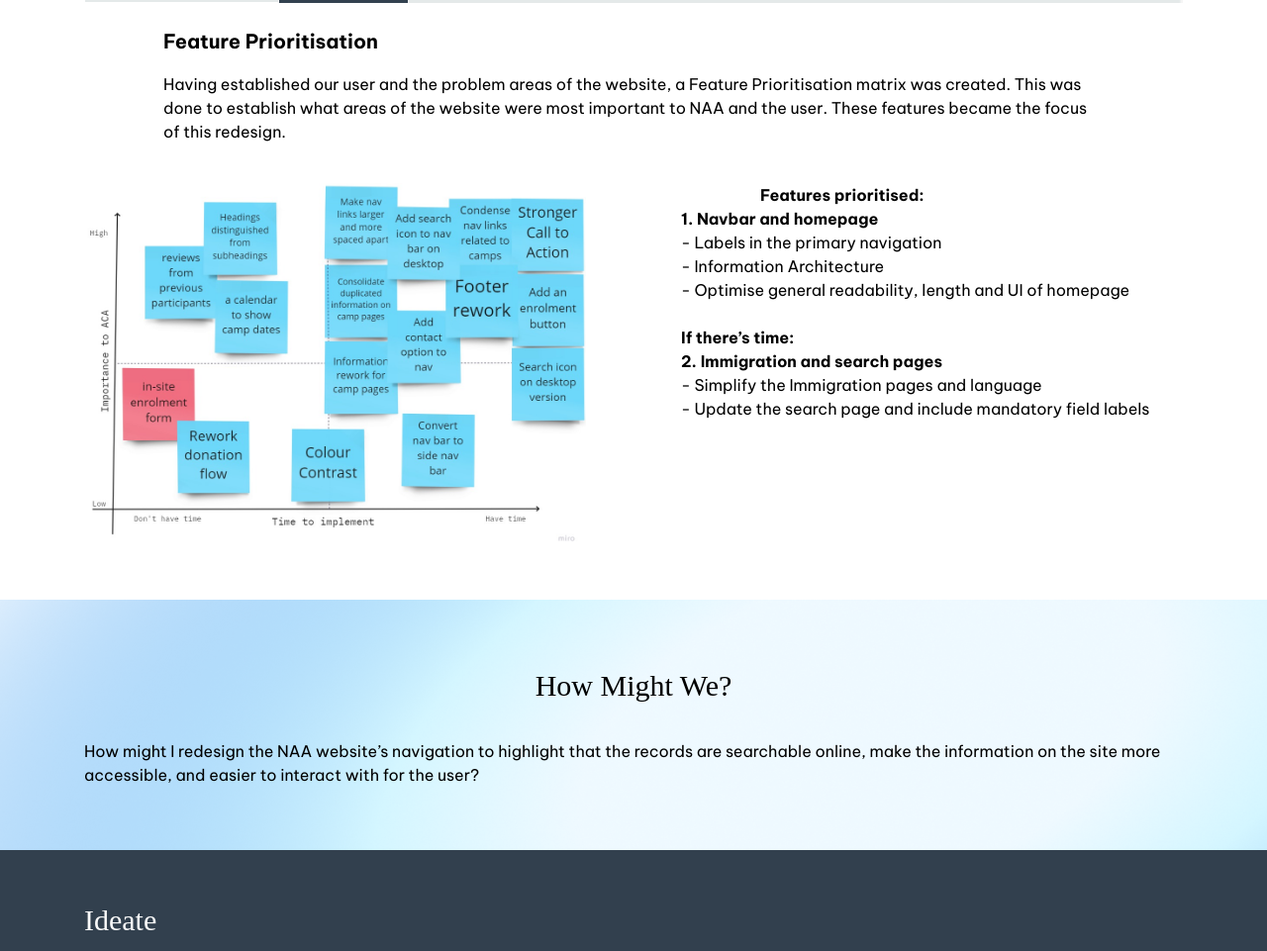
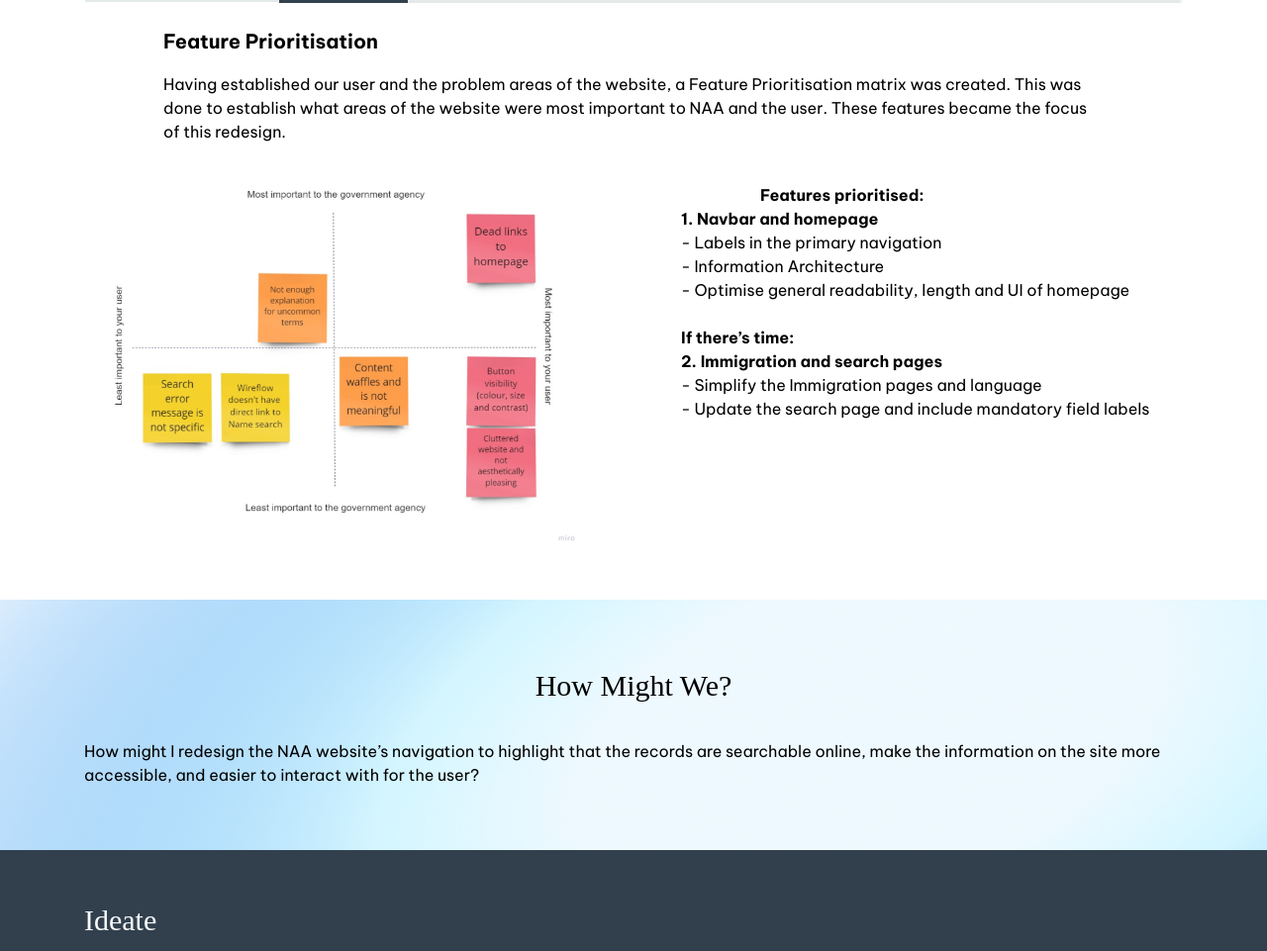
Before and after one commit to ELHaworth/Portfolio, a website built with Vite: page Portfolio-NAA-CaseStudy-page/index.html in a window 1280 px wide. Shown: the part 7660-8621 px from the top of the page at 99% size. Built offline with nearby package versions, Linux system fonts and the light colour scheme; files whose address does not match are found by name.

Commit message:
NAA matrix
added NAA matrix

```diff
--- a/Portfolio-NAA-CaseStudy-page/index.html
+++ b/Portfolio-NAA-CaseStudy-page/index.html
@@ -309,7 +309,7 @@ The NAA is the primary location for people who immigrated to Australia before 19
 
 <div class="even-columns">
   <div class="left ff-primary">
-<img class="padding-block-para" src="./images/FeaturePrioritisatio Matrix.jpg" alt="">
+<img class="padding-block-para" src="./images/2x2prioritymatrix.png" alt="">
 
   </div>
 <div class="right ff-primary">
```
Also changed, not shown: Portfolio-NAA-CaseStudy-page/images/2x2prioritymatrix.png (added).
